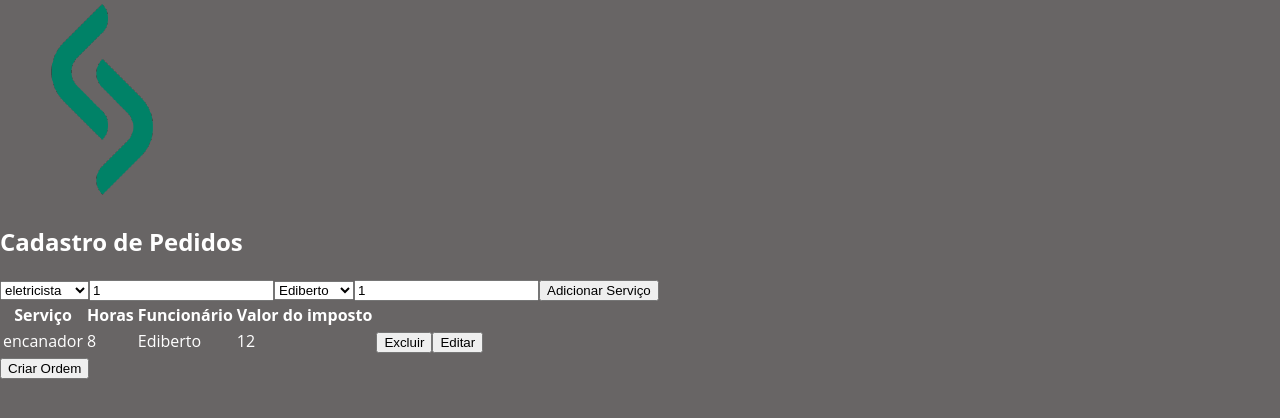
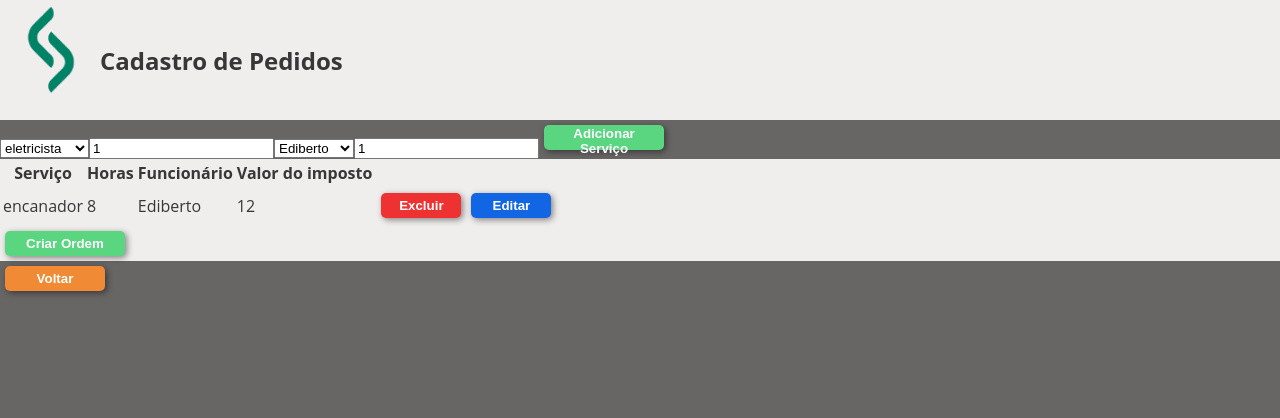
Before and after one commit to NandaTMarques/desafio-senior, a React (Create React App) app in the folder frontend/: page /orders in a window 1280 px wide. Shown: the top 418 px of the page. Built offline with nearby package versions, Linux system fonts and the light colour scheme.

Commit message:
add css to the page services

```diff
--- a/frontend/src/App.css
+++ b/frontend/src/App.css
@@ -60,6 +60,8 @@ body {
   border: none;
   border-radius: 5px;
   box-shadow: rgba(0, 0, 0, 0.452) 2px 2px 6px;
+  color: rgb(56, 55, 55);
+  font-weight: 800;
   height: 35px;
   margin: 5px;
   text-decoration: none;
@@ -74,3 +76,95 @@ body {
   color:rgb(56, 55, 55);
   text-decoration: none;
 }
+
+.logout-button {
+  background-color: rgb(241, 138, 53);
+  border: none;
+  border-radius: 5px;
+  box-shadow: rgba(0, 0, 0, 0.452) 2px 2px 6px;
+  color: white;
+  font-weight: 800;
+  height: 25px;
+  margin: 5px;
+  text-decoration: none;
+  width: 100px;
+}
+
+.add-service {
+  background-color: rgb(91, 214, 128);
+  border: none;
+  border-radius: 5px;
+  box-shadow: rgba(0, 0, 0, 0.452) 2px 2px 6px;
+  color: white;
+  font-weight: 800;
+  height: 25px;
+  margin: 5px;
+  text-decoration: none;
+  width: 100px;
+}
+
+.add-service-order {
+  background-color: rgb(91, 214, 128);
+  border: none;
+  border-radius: 5px;
+  box-shadow: rgba(0, 0, 0, 0.452) 2px 2px 6px;
+  color: white;
+  font-weight: 800;
+  height: 25px;
+  margin: 5px;
+  text-decoration: none;
+  width: 120px;
+}
+
+.header {
+  align-items: center;
+  background-color: rgb(240, 237, 237);
+  color:rgb(56, 55, 55);
+  display: flex;
+  flex-direction: row;
+  justify-content: start;
+}
+
+.edit-button {
+  background-color: rgb(18, 102, 228);
+  border: none;
+  border-radius: 5px;
+  box-shadow: rgba(0, 0, 0, 0.452) 2px 2px 6px;
+  color: white;
+  font-weight: 800;
+  height: 25px;
+  margin: 5px;
+  text-decoration: none;
+  width: 80px;
+}
+
+.delete-button {
+  background-color: rgb(238, 49, 49);
+  border: none;
+  border-radius: 5px;
+  box-shadow: rgba(0, 0, 0, 0.452) 2px 2px 6px;
+  color: white;
+  font-weight: 800;
+  height: 25px;
+  margin: 5px;
+  text-decoration: none;
+  width: 80px;
+}
+
+.service-form{
+  margin-top: 20px;
+}
+
+.service-form input {
+  border: none;
+  border-radius: 5px;
+  box-shadow: rgba(0, 0, 0, 0.452) 2px 2px 6px;
+  color:rgb(56, 55, 55);
+  height: 23px;
+  margin: 8px;
+}
+
+.table-section {
+  background-color: rgb(240, 237, 237);
+  color:rgb(56, 55, 55);
+}
--- a/frontend/src/components/Form.js
+++ b/frontend/src/components/Form.js
@@ -39,7 +39,7 @@ const Form = () => {
         onChange={ ({target}) => setTax(target.value) }
       />
       <button
-        className="add-service"
+        className="add-service-order"
         type="button"
         data-testid="add-service"
         //onClick={ () =>  }
--- a/frontend/src/components/Header.js
+++ b/frontend/src/components/Header.js
@@ -3,8 +3,8 @@ import logo from '../images/image.png'
 
 const Header = () => {
   return (
-    <header>
-      <img src={logo} alt='logo Senior'/>
+    <header className="header">
+      <img src={logo} alt='logo Senior' className="logo-home"/>
       <h1>Cadastro de Pedidos</h1>
     </header>
   )
--- /dev/null
+++ b/frontend/src/components/LogoutButton.js
@@ -0,0 +1,20 @@
+import React from 'react';
+import { useHistory } from 'react-router';
+
+function LogoutButton() {
+  const history = useHistory();
+  return (
+    <button
+      onClick={ () => {
+        history.push('/');
+      } }
+      className="logout-button"
+      data-testid="logout-button"
+      type="button"
+    >
+    Voltar
+    </button>
+  );
+}
+
+export default LogoutButton;
--- a/frontend/src/components/table.js
+++ b/frontend/src/components/Table.jsx
@@ -4,7 +4,7 @@ const Services = [{service: 'encanador', time:'8', employee: 'Ediberto', tax:'12
 
 const Table = () => {
   return (
-    <section>
+    <section className="table-section">
       <table>
         <thead>
           <tr>
@@ -24,7 +24,7 @@ const Table = () => {
               <td>
                 <button
                   type="button"
-                  data-testid="delete-btn"
+                  data-testid="delete-buttton"
                   //onClick={ () => removeServiceButton(service.id) }
                   className="delete-button"
                 >
@@ -32,7 +32,7 @@ const Table = () => {
                 </button>
                 <button
                   type="button"
-                  data-testid="edit-btn"
+                  data-testid="edit-button"
                   className="edit-button"
                   //onClick={ () => selectExpenseButton(expense.id) }
                 >
@@ -44,7 +44,7 @@ const Table = () => {
         </tbody>
       </table>
       <button
-        className="add-order"
+        className="add-service-order"
         type="submit"
         data-testid="add-order"
         //onClick={ () =>  }
--- a/frontend/src/pages/home.js
+++ b/frontend/src/pages/home.js
@@ -1,10 +1,16 @@
-import React from 'react';
-import { Link } from 'react-router-dom';
+import React, { useState } from 'react';
 import logo from '../images/image.png';
+import { Redirect } from 'react-router';
 
 const Home = () => {
+  const [redirectServices, setRedirectServices] = useState(false);
+  const [redirectOrders, setRedirectOrders] = useState(false);
+
   return (
     <section className="home-card">
+      {redirectServices && <Redirect to="/services" />}
+      {redirectOrders && <Redirect to="/orders" />}
+      <Redirect to="/" />
       <div className="card">
         <img src={logo} alt='logo Senior' className="logo-home"/>
         <div className="cardButtons">
@@ -12,15 +18,17 @@ const Home = () => {
           className="initial-button"
           type="button"
           data-testid="register-button"
+          onClick={() => setRedirectServices(true)}
           >
-            <Link to="/services" className="">Serviço</Link>
+            Serviço
           </button>
           <button
           className="initial-button"
           type="button"
           data-testid="service-request-button"
+          onClick={() => setRedirectOrders(true)}
           >
-            <Link to="/orders" className="">Pedido de Serviço</Link>
+            Pedido de Serviço
           </button>
         </div>
       </div>
--- a/frontend/src/pages/orders.js
+++ b/frontend/src/pages/orders.js
@@ -1,14 +1,16 @@
 import React from 'react';
 import Header from '../components/Header';
 import Form from '../components/Form';
-import Table from '../components/table';
+import Table from '../components/Table';
+import LogoutButton from '../components/LogoutButton';
 
 const Orders = () => {
   return (
-    <section>
+    <section className="pageOrder">
       <Header />
       <Form />
       <Table />
+      <LogoutButton />
     </section>
   )
 }
--- a/frontend/src/pages/services.js
+++ b/frontend/src/pages/services.js
@@ -1,12 +1,20 @@
 import React, { useState } from 'react';
+import { useHistory } from 'react-router';
+import logo from '../images/image.png';
+import LogoutButton from '../components/LogoutButton';
 
 const Services = () => {
   const [name, setName] = useState('');
   const [value, setValue] = useState(1);
+  const history = useHistory();
+
   return (
     <section>
+      <div className="header">
+        <img src={logo} alt='logo Senior' className="logo-home"/>
         <h2>Cadastrar Serviços</h2>
-      <form>
+      </div>
+        <form className="service-form">
           <input
             type="text"
             name="name"
@@ -30,6 +38,7 @@ const Services = () => {
             >
             Cadastrar
           </button>
+          <LogoutButton />
         </form>
     </section>
   )
```
Lines whose indentation alone changed are shown as unchanged.
